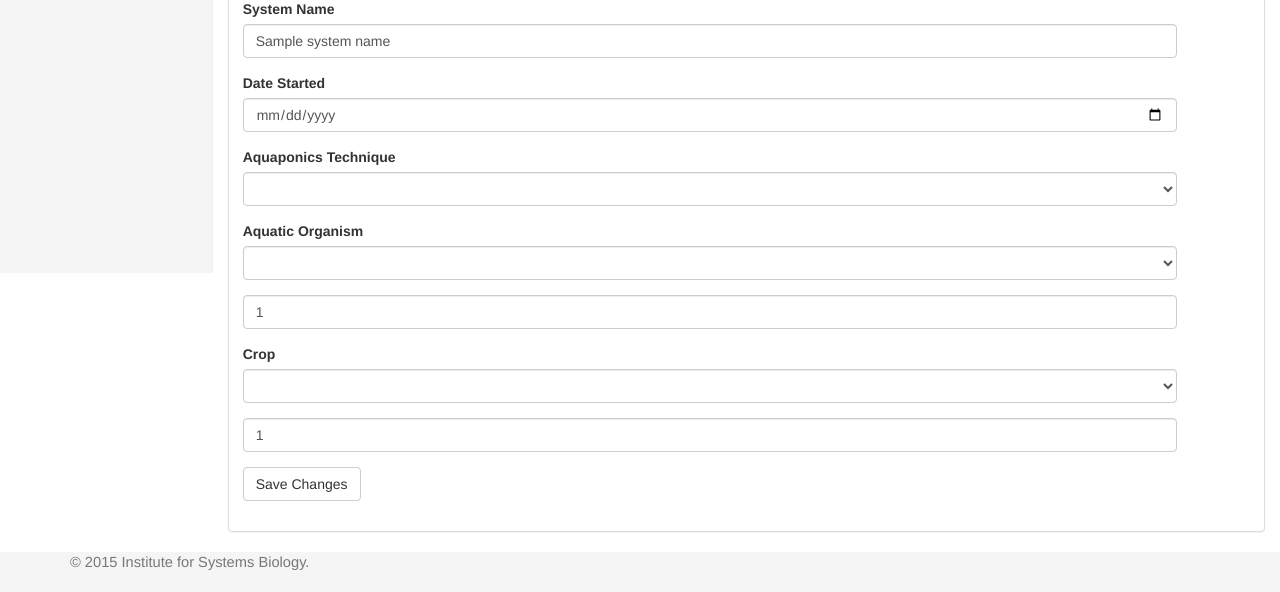
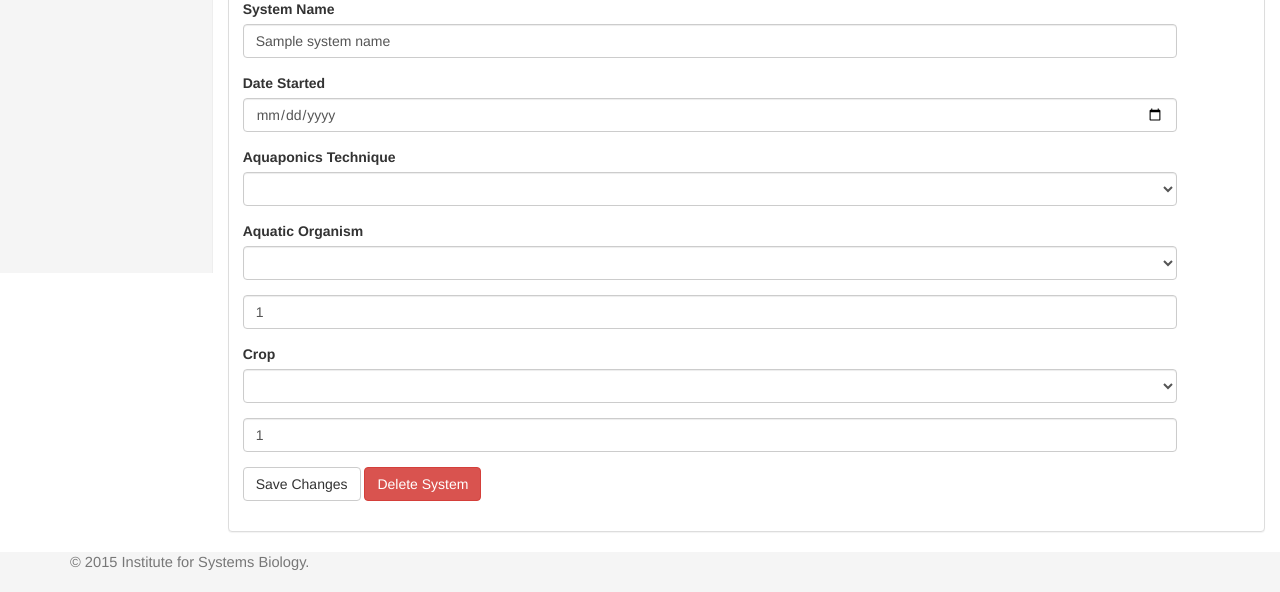
Before and after one commit to baliga-lab/aqxWeb, a Flask app: template templates/system_details.html in a window 1280 px wide. Shown: the part 487-1079 px from the top of the page. Run offline with Flask 2, Linux system fonts and the light colour scheme; the template is opened without the code that fills it: most values are stand-ins (such as "Sample title", 1, 10 or a date in 2020); grey boxes marked "Sample" are stand-in pictures; some libraries are stand-ins or nearby versions.

Commit message:
added delete button to system details page

```diff
--- a/app.py
+++ b/app.py
@@ -359,6 +359,24 @@ def update_system_details():
     return redirect(url_for('sys_details', system_uid=sys_uid))
 
 
+@app.route("/delete-system/<system_uid>", methods=['DELETE'])
+@requires_login
+def delete_system(system_uid=None):
+    conn = dbconn()
+    cursor = conn.cursor()
+    try:
+        if aqxdb.is_system_owner(cursor, system_uid, user_id=session['user_id']):
+            aqxdb.delete_system(cursor, system_uid)
+            conn.commit()
+            return jsonify(status="ok")
+        else:
+            app.logger.error("unauthorized attempt to delete system")
+            return jsonify(status="error", error="unauthorized attempt to delete system")
+    finally:
+        cursor.close()
+        conn.close()
+
+
 def get_form_time(datestr, timestr):
     if timestr:
         s = "%sT%s" % (datestr, timestr)
--- a/aqxdb.py
+++ b/aqxdb.py
@@ -153,6 +153,10 @@ def update_system_details(cursor, system_uid, data):
                                [system_pk, crop_pk, num_crops])
 
 
+def delete_system(cursor, system_uid):
+    cursor.execute('update systems set status=1 where system_uid=%s', [system_uid])
+
+
 def get_system_aqx_organism(cursor, sys_uid):
     cursor.execute('select organism_id, num from system_aquatic_organisms sao join systems s on sao.system_id=s.id where s.system_uid=%s', [sys_uid])
     row = cursor.fetchone()
--- a/templates/system_details.html
+++ b/templates/system_details.html
@@ -91,8 +91,8 @@
 
                 <div class="form-group">
                     <button type="submit" class="btn btn-default">Save Changes</button>
+                    <button type="button" class="btn btn-danger" data-toggle="modal" data-target="#confirm-delete-modal">Delete System</button>
                 </div>
-
               </form>
             </div><!-- /.panel-body -->
           </div><!-- /.panel (Overview)-->
@@ -264,6 +264,26 @@
     </div><!-- /.modal-content -->
   </div><!-- /.modal-dialog -->
 </div><!-- /.modal -->
+
+{# This is the modal for confirming deleting a system #}
+<div class="modal fade" id="confirm-delete-modal">
+  <div class="modal-dialog">
+    <div class="modal-content">
+      <div class="modal-header">
+        <button type="button" class="close" data-dismiss="modal" aria-label="Close"><span aria-hidden="true">&times;</span></button>
+        <h4 class="modal-title">Delete System</h4>
+      </div>
+      <div class="modal-body">
+        <p>Do you really want to delete this system ?</p>
+      </div>
+      <div class="modal-footer">
+        <button type="button" class="btn btn-default" data-dismiss="modal">Cancel</button>
+        <button id="deletesys-button" type="submit" class="btn btn-primary">Confirm</button>
+      </div>
+    </div><!-- /.modal-content -->
+  </div><!-- /.modal-dialog -->
+</div><!-- /.modal -->
+
 {% endblock %}
 
 {% block bottom %}
@@ -346,5 +366,19 @@ drawChart('ph-chart', 'pH', makeTimeSeriesData('pH', phRows));
 drawChart('o2-chart', 'O2', makeTimeSeriesData('O2', o2Rows));
 drawChart('ammonium-chart', 'Ammonium', makeTimeSeriesData('Ammonium', ammoniumRows));
 drawChart('nitrate-chart', 'Nitrate', makeTimeSeriesData('Nitrate', nitrateRows));
+
+$('#deletesys-button').click(function () {
+  $('#confirm-delete-modal').modal('hide');
+  $.ajax({
+    url: "{{url_for('delete_system', system_uid=system_uid)}}",
+    async: false,
+    type: 'DELETE',
+    success: function(data) {
+      if (data.status === 'ok') {
+        window.location.replace("{{url_for('dashboard')}}");
+      }
+    }
+  });
+});
 </script>
 {% endblock %}
```
